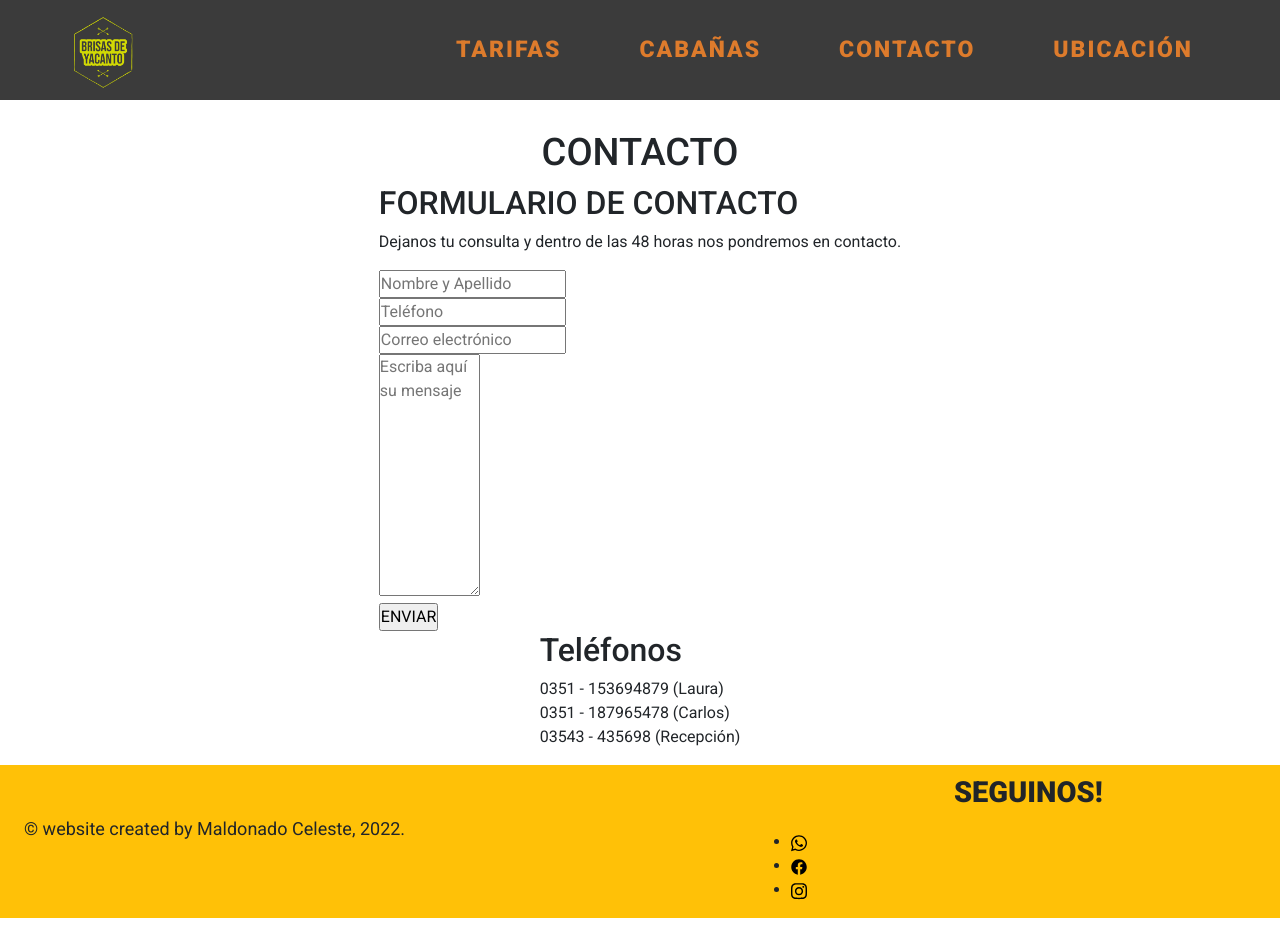
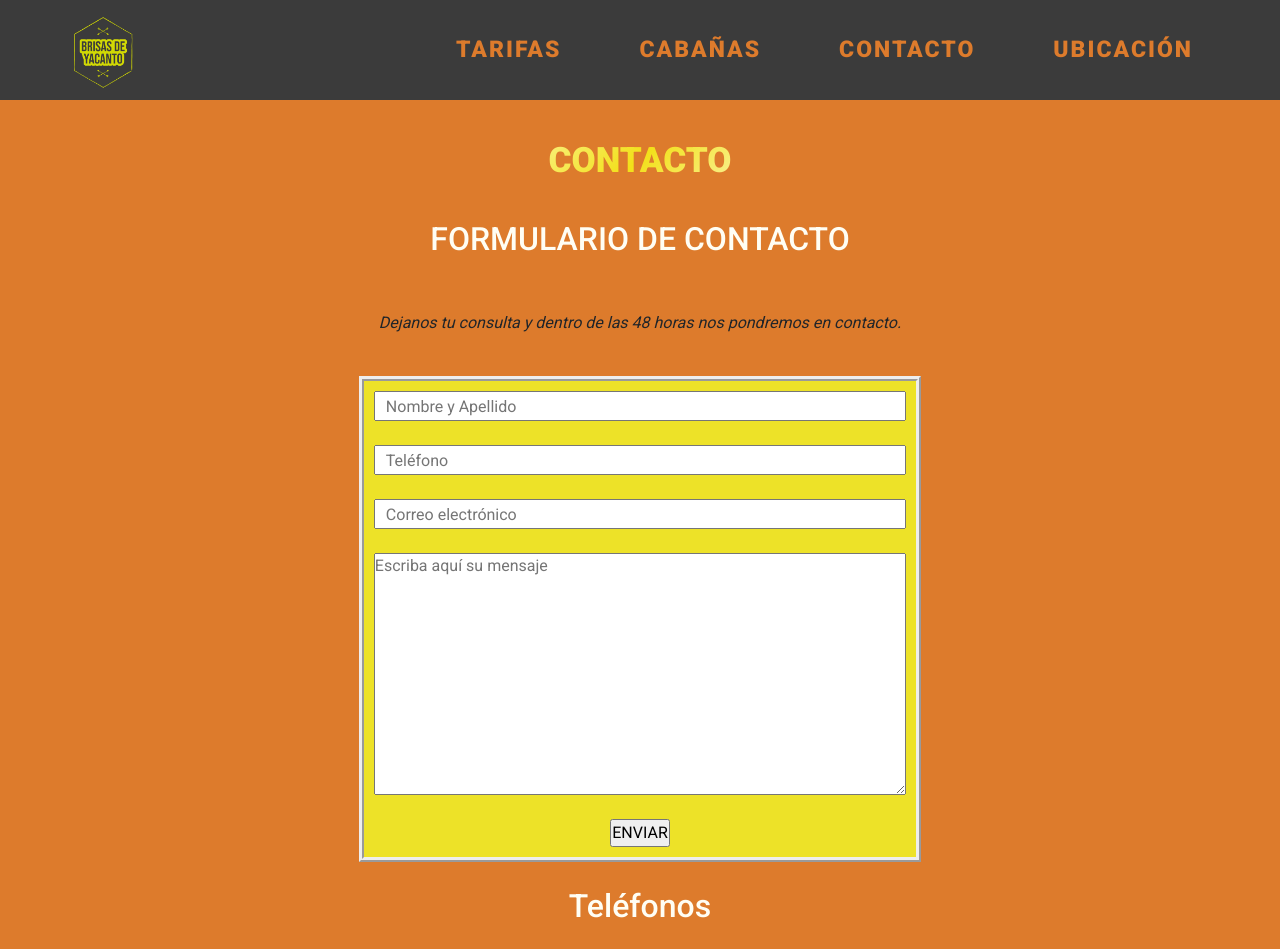
Before and after one commit to Maldonadocelee/Brisas-de-Yacanto, a website: page Paginas/Contacto.html in a window 1280 px wide. Shown: the top 949 px of the page. Before the commit the page ends 918 px from the top, so only its background shows below. Drawn offline with nearby package versions, Linux system fonts and the light colour scheme; files that its build step writes are made by us from their sources.

Commit message:
problemas Pagina Contacto

```diff
--- a/Paginas/Contacto.html
+++ b/Paginas/Contacto.html
@@ -53,24 +53,24 @@
 <!--Finaliza etiqueta header-->
 <!--Comienza main-->
     <main class="main">
-        <div>
+        <div class="hero">
             <h1 class="title-contact">CONTACTO</h1>
         </div>
-        <div >
-            <form action="">
-                <div>
+
+        <form class="form-box" action="">
+            <div class="box-contact">
                 <h2 class="subtitle">FORMULARIO DE CONTACTO</h2>
                 <P class="attention">Dejanos tu consulta y dentro de las 48 horas nos pondremos en contacto.</P>
                 <div class="form">
-                        <input type="text" name="Nombre y Apellido" placeholder="Nombre y Apellido"> <br>
-                        <input type="number" name="Correo electrónico" placeholder="Teléfono" > <br>
-                        <input type="mail" name="Email" placeholder="Correo electrónico"> <br>
-                        <textarea name="" id="" cols="10" rows="10" placeholder="Escriba aquí su mensaje"></textarea> <br>
+                        <input class="input" type="text" name="Nombre y Apellido" placeholder="Nombre y Apellido"> <br>
+                        <input class="input" type="number" name="Correo electrónico" placeholder="Teléfono" > <br>
+                        <input class="input" type="mail" name="Email" placeholder="Correo electrónico"> <br>
+                        <textarea class="textarea" name="" id="" cols="10" rows="10" placeholder="Escriba aquí su mensaje"></textarea> <br>
                         <input class="enviar" type="button" value="ENVIAR" >
                 </div>
             </div>
         </form>
-        </div>
+
         <div class="phones">
                 <h2 class="subtitle">Teléfonos</h2>
                 <p class="numbers-phones" >
--- a/SCSS/app.scss
+++ b/SCSS/app.scss
@@ -2,6 +2,6 @@
 
 @import "./header.scss";
 
+@import "./contacto.scss";
+
 @import "./footer.scss";
-
-@import "./contacto.scss";
--- a/SCSS/contacto.scss
+++ b/SCSS/contacto.scss
@@ -1,11 +1,11 @@
-main {
+.main {
     padding-top: 110px;
     display: flex;
     flex-direction: column;
     align-items: center;
     width: 100%;
-    div {
-        h1{
+    background-color: #dd7b2c;;
+
         .title-contact {
                 text-align: center;
                 font-weight: bold;
@@ -24,27 +24,23 @@ main {
                 100% { background-position: 0 50% }
             }
         }
-    }
-    div {
-        form{
-            div {
-                h2{
-                    subtitle {
+
+
+
+            .subtitle {
                     color: rgb(255, 254, 244);
                     text-align: center;
                     padding: 20px;
                 }
 
-                }
-                p{
-                    attention{
+
+                .attention{
                         font-style: italic;
                         padding: 25px;
                         text-align: center;
                 }
-                }
-                div{
-                    form{
+
+                .form{
                         border-style: ridge;
                         border-width: 5px;
                         background-color: rgba(237, 227, 41, 0.992);
@@ -53,7 +49,7 @@ main {
                         display: flex;
                         flex-direction: column;
                         align-items: center;
-                        input {
+                        .input {
                             width: 100%;
                             height: 30px;
                             padding-left: 10px;
@@ -63,17 +59,13 @@ main {
                                     font-weight: bold;
                                      }
                         }
-                        textarea {
+                        .textarea {
                             width: 100%;
                         }
                     }
-                }
-            }
-        }
-    }
-    div{
-        .phones{
-            p{
+
+
+
             .numbers-phones {
                     border-style: ridge;
                     border-width: 5px;
@@ -82,10 +74,10 @@ main {
                     margin-bottom: 10px;
                     background-color: rgb(255, 254, 244) ;
                 }
-            }
-        }
-    }
-}
+
+
+
+
 @media  screen and (min-width: 1200px) {
     .title-contact {
         font-size: 38px;
@@ -125,7 +117,7 @@ main {
         flex-direction: column;
         align-items: center;
     }
-    input {
+    .input {
         width: 100%;
         font-size: 20px;
         height: 40px;
@@ -135,7 +127,7 @@ main {
         width: 20%;
         padding: 0px;
     }
-    textarea {
+    .text-area{
         width: 100%;
         font-size: 20px;
 
```
Lines whose indentation alone changed are shown as unchanged.
